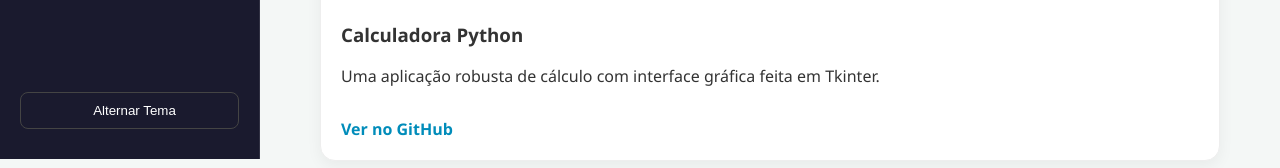
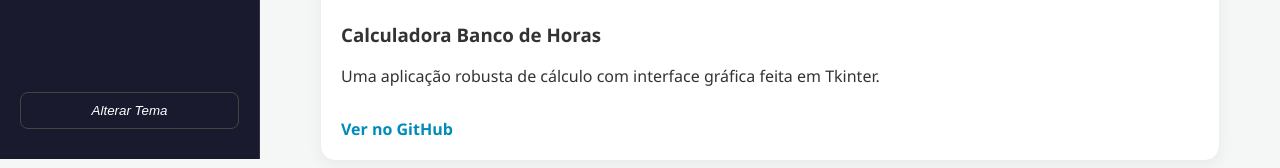
Before and after one commit to MauricioBSil/portfolio_v2, a plain HTML site: page index.html in a window 1280 px wide. Shown: the part 641-809 px from the top of the page. Drawn offline with Linux system fonts and the light colour scheme.

Commit message:
mudança de texto

```diff
--- a/index.html
+++ b/index.html
@@ -27,7 +27,7 @@
         </ul>
 
         <button onclick="mudarTema()" class="theme-btn">
-             <i class="bi bi-moon-stars-fill"></i> Alternar Tema
+             <i class="bi bi-moon-stars-fill">Alterar Tema</i>
         </button>
     </nav>
 
@@ -46,7 +46,7 @@
             <div class="projeto-card">
                 <img src="img/print.png" alt="Projeto" class="projeto-img">
                 <div class="projeto-info">
-                    <h3>Calculadora Python</h3>
+                    <h3>Calculadora Banco de Horas</h3>
                     <p>Uma aplicação robusta de cálculo com interface gráfica feita em Tkinter.</p>
                     <a href="https://github.com/MauricioBSil/Calculadora-Banco-de-Horas" class="btn-ver-mais">Ver no GitHub <i class="bi bi-arrow-right"></i></a>
                 </div>
@@ -72,4 +72,5 @@
        }
     </script>
 </body>
+
 </html>
```
